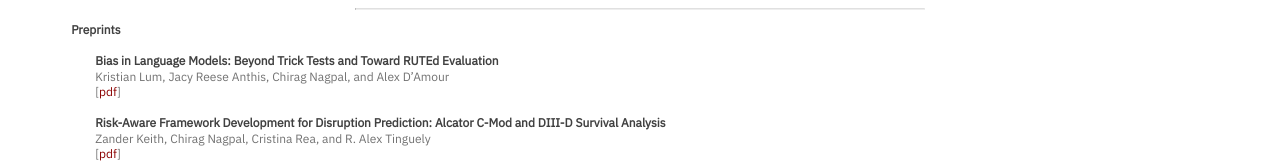
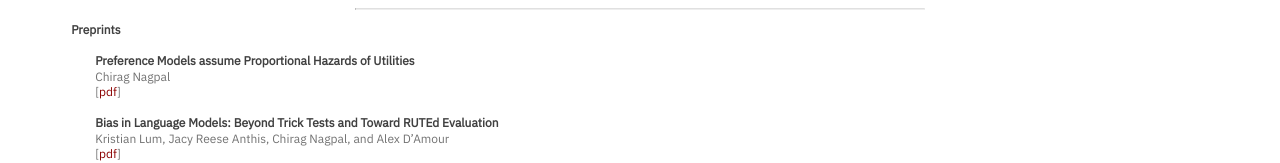
Before and after one commit to chiragnagpal/chiragnagpal.github.io, a plain HTML site: page index.html in a window 1280 px wide. Shown: the part 549-712 px from the top of the page. Drawn offline with Linux system fonts and the light colour scheme.

Commit message:
Update index.html

```diff
--- a/index.html
+++ b/index.html
@@ -115,6 +115,12 @@ chiragn at alumni dot cmu dot edu<br>
 
 <h3>Preprints</h3>
 <ul>
+
+
+<li><h4>Preference Models assume Proportional Hazards of Utilities</h4>
+Chirag Nagpal<br>
+[<a href="papers/cox_plackett_luce.pdf">pdf</a>]
+
 <li><h4>Bias in Language Models: Beyond Trick Tests and Toward RUTEd Evaluation</h4>
 Kristian Lum, Jacy Reese Anthis, Chirag Nagpal, and Alex D’Amour<br>
 [<a href="https://arxiv.org/pdf/2402.12649.pdf">pdf</a>]
```
